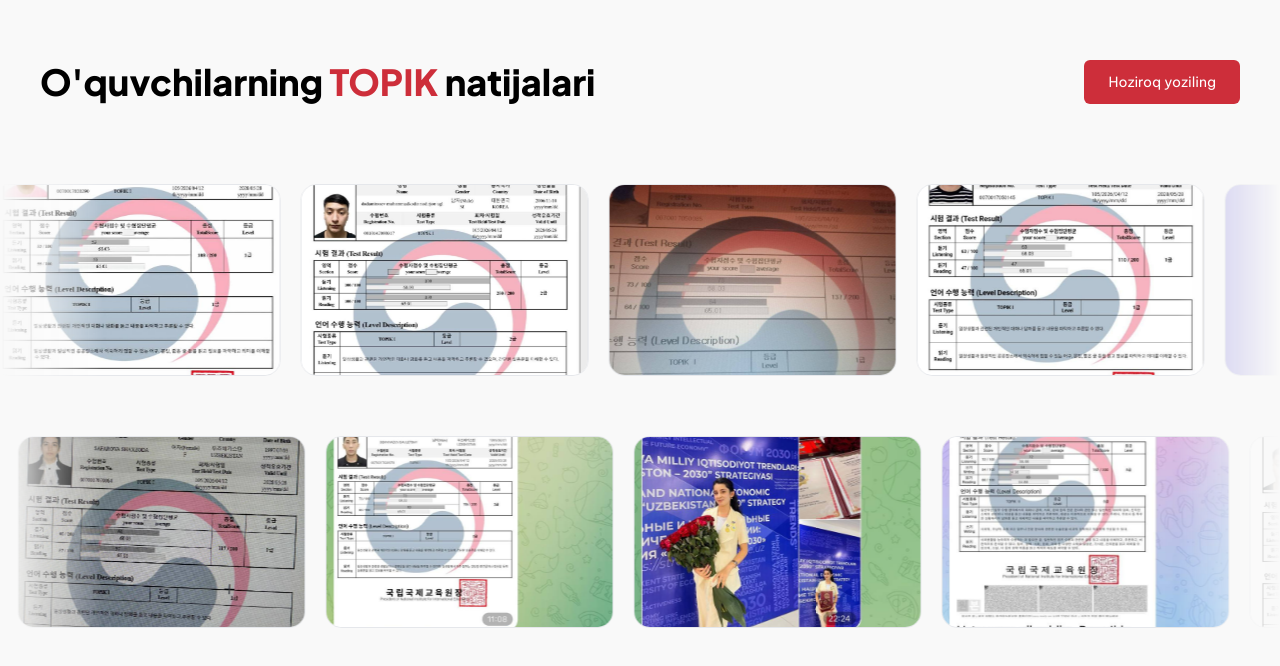
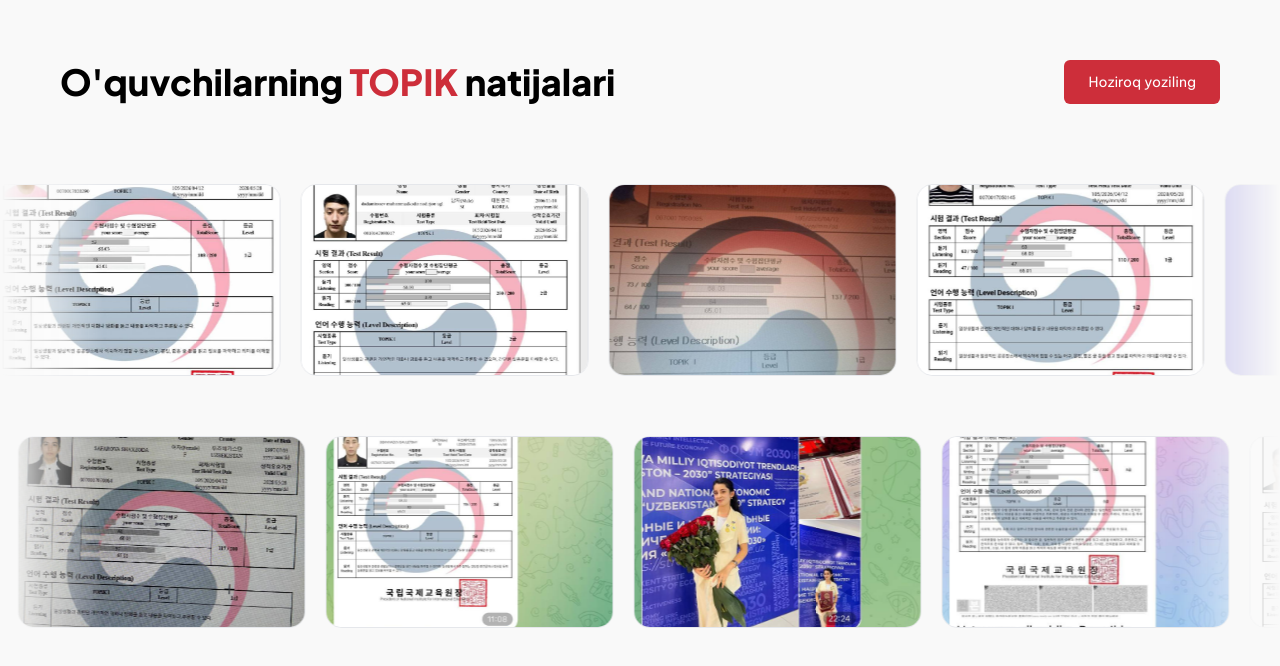
Before and after one commit to nematjonovv/sem-academy, a Next.js app: page / in a window 1280 px wide. Shown: the part 1930-2596 px from the top of the page. Built offline with nearby package versions, Linux system fonts and the light colour scheme.

Commit message:
small fixes

```diff
--- a/src/components/DesktopSertificates.tsx
+++ b/src/components/DesktopSertificates.tsx
@@ -6,12 +6,12 @@
 function DesktopSertificates() {
   return (
     <div className="w-full mt-50">
-      <div className="container flex justify-between items-center">
+      <div className="container px-5 flex justify-between items-center">
         <h2 className="text-2xl md:text-4xl font-jakarta font-extrabold  text-black">
-          O'quvchilarning <span className="text-(--primary)">TOPIK</span> natijalari
+          O'quvchilarning <span className="text-(--primary)">TOPIK</span> <br className="md:hidden" /> natijalari
         </h2>
 
-        <Link href="#" className="text-(--neutral) bg-(--primary) font-vietnam text-sm py-3 px-6 rounded-md hover:bg-(--primary)/90 transition-colors flex ">
+        <Link href="#" className="text-(--neutral) bg-(--primary) font-vietnam text-sm py-3 px-6 rounded-md hover:bg-(--primary)/90 transition-colors flex whitespace-nowrap">
           Hoziroq yoziling
         </Link>
       </div>
```
